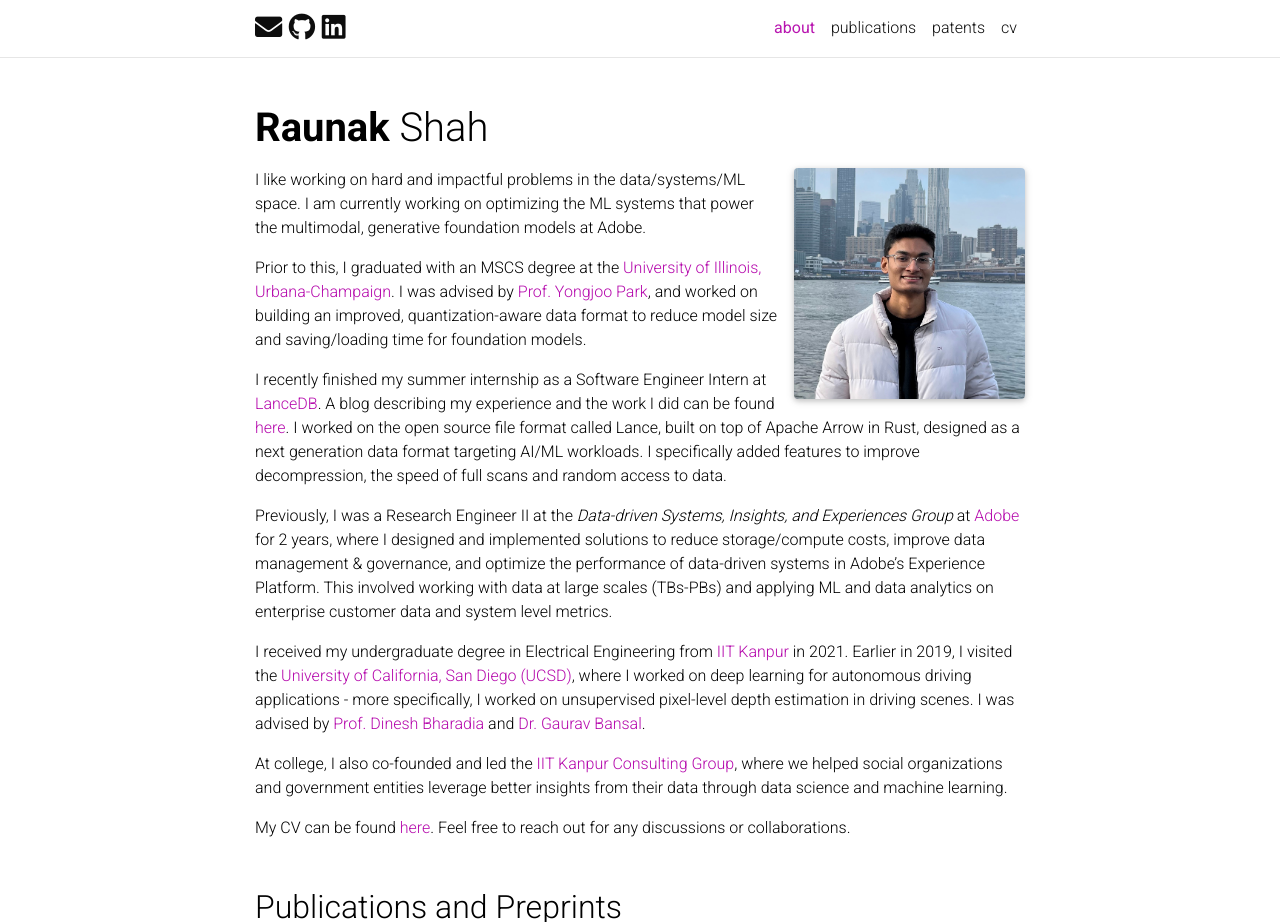
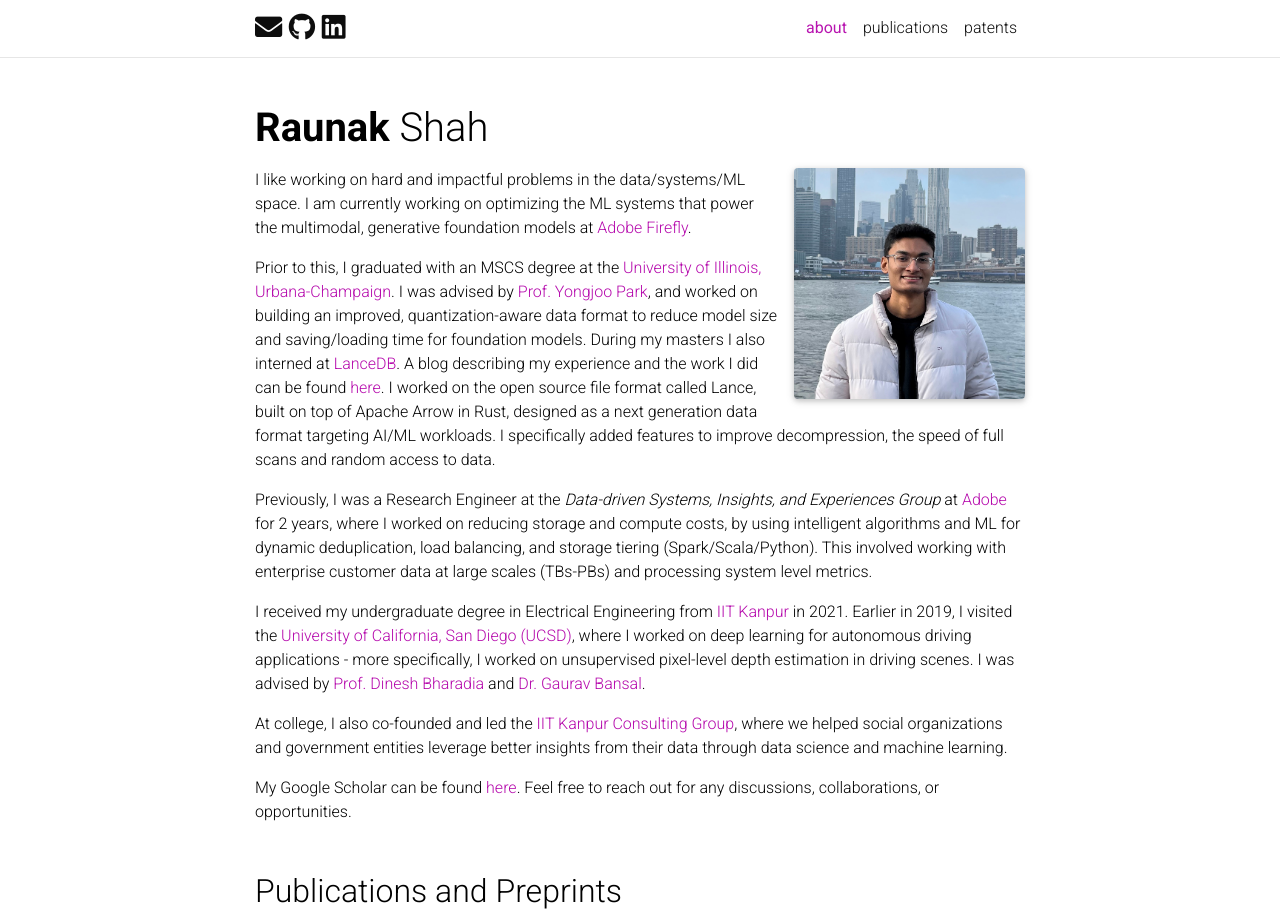
Before and after one commit to raunaks13/raunaks13.github.io, a Jekyll site: the page built from _pages/about.md, in a window 1280 px wide and 1379 px high, cut to the strip 0-922 px from the top of the window. Built offline with Jekyll 4.4.1, drawn with Linux system fonts in a browser that asks for light colours; full-size pictures stand in for the smaller copies a plugin makes; comment, search, counter and statistics services are not loaded; a style sheet for code colours, icons or effects is not loaded.

Commit message:
more updates

```diff
--- a/_includes/header.html
+++ b/_includes/header.html
@@ -103,7 +103,7 @@
               <li class="nav-item"><a class="nav-link" href="#patentid">patents</a></li>
 
               <!-- CV Manual Link -->
-              <li class="nav-item"><a class="nav-link" href="https://drive.google.com/drive/folders/1NPKZn5x8jHYfU-wYGQLLbqznQ3rxOc5K?usp=sharing" target="_blank">cv</a></li>
+              <!-- <li class="nav-item"><a class="nav-link" href="https://drive.google.com/drive/folders/1NPKZn5x8jHYfU-wYGQLLbqznQ3rxOc5K?usp=sharing" target="_blank">cv</a></li> -->
 
               <!-- {%- if site.enable_darkmode %} -->
 
--- a/_pages/about.md
+++ b/_pages/about.md
@@ -19,19 +19,17 @@ social: false  # includes social icons at the bottom of the page
 ---
 
 
-I like working on hard and impactful problems in the data/systems/ML space. I am currently working on optimizing the ML systems that power the multimodal, generative foundation models at Adobe.
+I like working on hard and impactful problems in the data/systems/ML space. I am currently working on optimizing the ML systems that power the multimodal, generative foundation models at [Adobe Firefly](https://www.adobe.com/products/firefly.html).
 
-Prior to this, I graduated with an MSCS degree at the [University of Illinois, Urbana-Champaign](https://cs.illinois.edu/). I was advised by [Prof. Yongjoo Park](https://yongjoopark.com/), and worked on building an improved, quantization-aware data format to reduce model size and saving/loading time for foundation models.
+Prior to this, I graduated with an MSCS degree at the [University of Illinois, Urbana-Champaign](https://cs.illinois.edu/). I was advised by [Prof. Yongjoo Park](https://yongjoopark.com/), and worked on building an improved, quantization-aware data format to reduce model size and saving/loading time for foundation models. During my masters I also interned at [LanceDB](https://lancedb.com). A blog describing my experience and the work I did can be found [here](https://blog.lancedb.com/my-summer-internship-experience-at-lancedb-2/). I worked on the open source file format called Lance, built on top of Apache Arrow in Rust, designed as a next generation data format targeting AI/ML workloads. I specifically added features to improve decompression, the speed of full scans and random access to data.
 
-I recently finished my summer internship as a Software Engineer Intern at [LanceDB](https://lancedb.com). A blog describing my experience and the work I did can be found [here](https://blog.lancedb.com/my-summer-internship-experience-at-lancedb-2/). I worked on the open source file format called Lance, built on top of Apache Arrow in Rust, designed as a next generation data format targeting AI/ML workloads. I specifically added features to improve decompression, the speed of full scans and random access to data.
-
-Previously, I was a Research Engineer II at the *Data-driven Systems, Insights, and Experiences Group* at [Adobe](https://research.adobe.com/research/) for 2 years, where I designed and implemented solutions to reduce storage/compute costs, improve data management & governance, and optimize the performance of data-driven systems in Adobe's Experience Platform. This involved working with data at large scales (TBs-PBs) and applying ML and data analytics on enterprise customer data and system level metrics.
+Previously, I was a Research Engineer at the *Data-driven Systems, Insights, and Experiences Group* at [Adobe](https://research.adobe.com/research/) for 2 years, where I worked on reducing storage and compute costs, by using intelligent algorithms and ML for dynamic deduplication, load balancing, and storage tiering (Spark/Scala/Python). This involved working with enterprise customer data at large scales (TBs-PBs) and processing system level metrics.
 
 I received my undergraduate degree in Electrical Engineering from [IIT Kanpur](iitk.ac.in) in 2021. Earlier in 2019, I visited the [University of California, San Diego (UCSD)](https://jacobsschool.ucsd.edu/), where I worked on deep learning for autonomous driving applications - more specifically, I worked on unsupervised pixel-level depth estimation in driving scenes. I was advised by [Prof. Dinesh Bharadia](https://dineshb-ucsd.github.io/) and [Dr. Gaurav Bansal](https://www.linkedin.com/in/gaurav-bansal-0558596).
 
 At college, I also co-founded and led the [IIT Kanpur Consulting Group](https://iitkconsult.org), where we helped social organizations and government entities leverage better insights from their data through data science and machine learning.
 
-My CV can be found [here](https://drive.google.com/drive/folders/1NPKZn5x8jHYfU-wYGQLLbqznQ3rxOc5K?usp=sharing). Feel free to reach out for any discussions or collaborations.
+My Google Scholar can be found [here](https://scholar.google.com/citations?user=r-YWPZkAAAAJ&hl=en&oi=ao). Feel free to reach out for any discussions, collaborations, or opportunities.
 
 <!-- Link to your favorite [subreddit](http://reddit.com). You can put a picture in, too. The code is already in, just name your picture `prof_pic.jpg` and put it in the `img/` folder. -->
 
```
